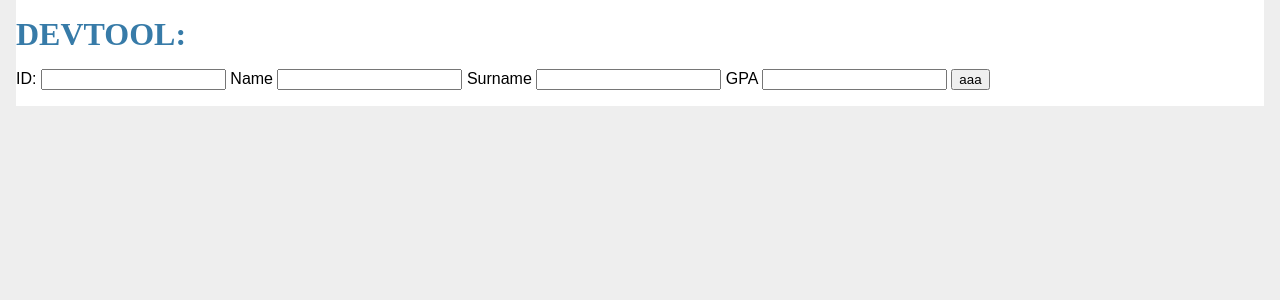
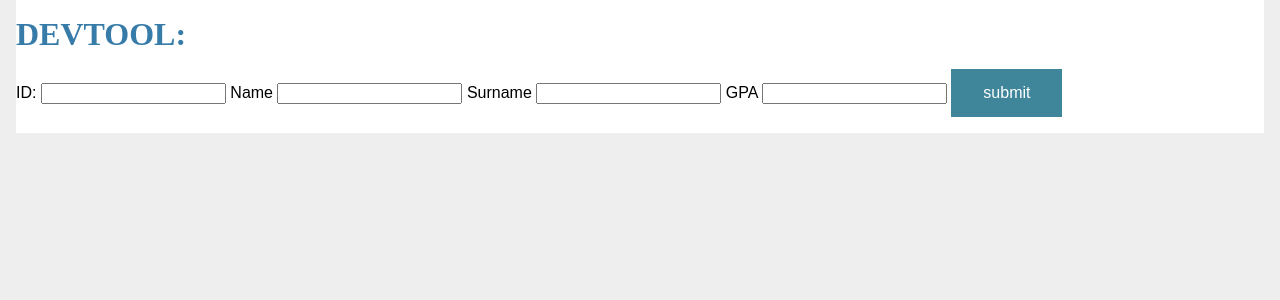
Before and after one commit to Onefivezero/DatabaseProject112233, a Flask app: page / in a window 1280 px wide. Shown: the part 34-334 px from the top of the page. Run offline with Flask 2, Linux system fonts and the light colour scheme; some libraries are stand-ins or nearby versions.

Commit message:
Add files via upload

```diff
--- a/static/a.css
+++ b/static/a.css
@@ -23,8 +23,7 @@ nav ul li a, nav ul li span, header .action { display: block; padding: 0.5rem; }
 .content input, .content textarea { margin-bottom: 1em; }
 .content textarea { min-height: 12em; resize: vertical; }
 input.danger { color: #cc2f2e; }
-input[type=submit] { align-self: start; min-width: 10em; }
-.button {
+input[type=submit] {
   background-color: #40869A;
   border: none;
   color: white;
--- a/templates/index.html
+++ b/templates/index.html
@@ -34,7 +34,7 @@
         <h1>DEVTOOL:</h1>
             <form action = "{{ url_for('devtool') }}" method = "post">
                 <p>
-                    ID: <input type = "text" name = "id" /> Name <input type = "text" name = "username" /> Surname <input type = "text" name = "password" /> GPA <input type = "text" name = "role" /> <button type = "submit" value = "submit">aaa</button>
+                    ID: <input type = "text" name = "id" /> Name <input type = "text" name = "username" /> Surname <input type = "text" name = "password" /> GPA <input type = "text" name = "role" /> <input type = "submit" value = "submit"/>
                 </p>
                 <table>
                 {% for item in data %}
```
